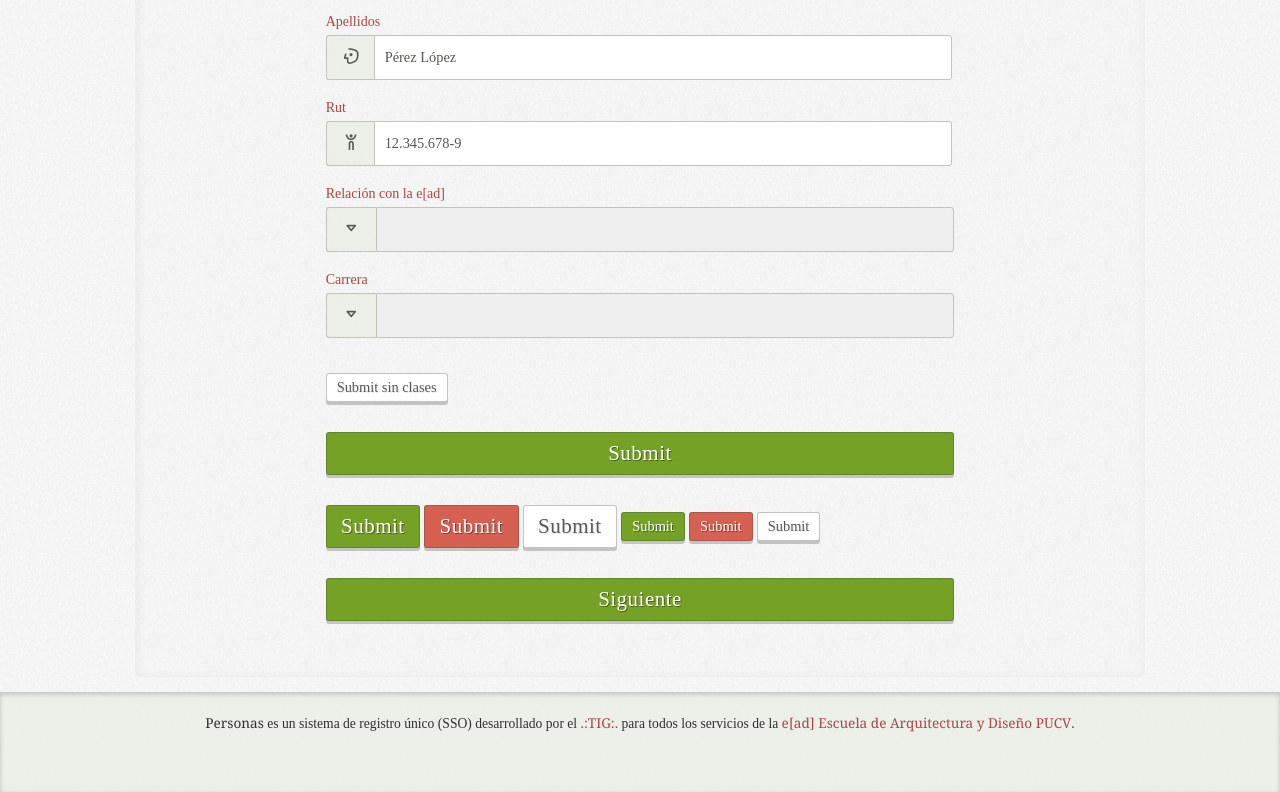
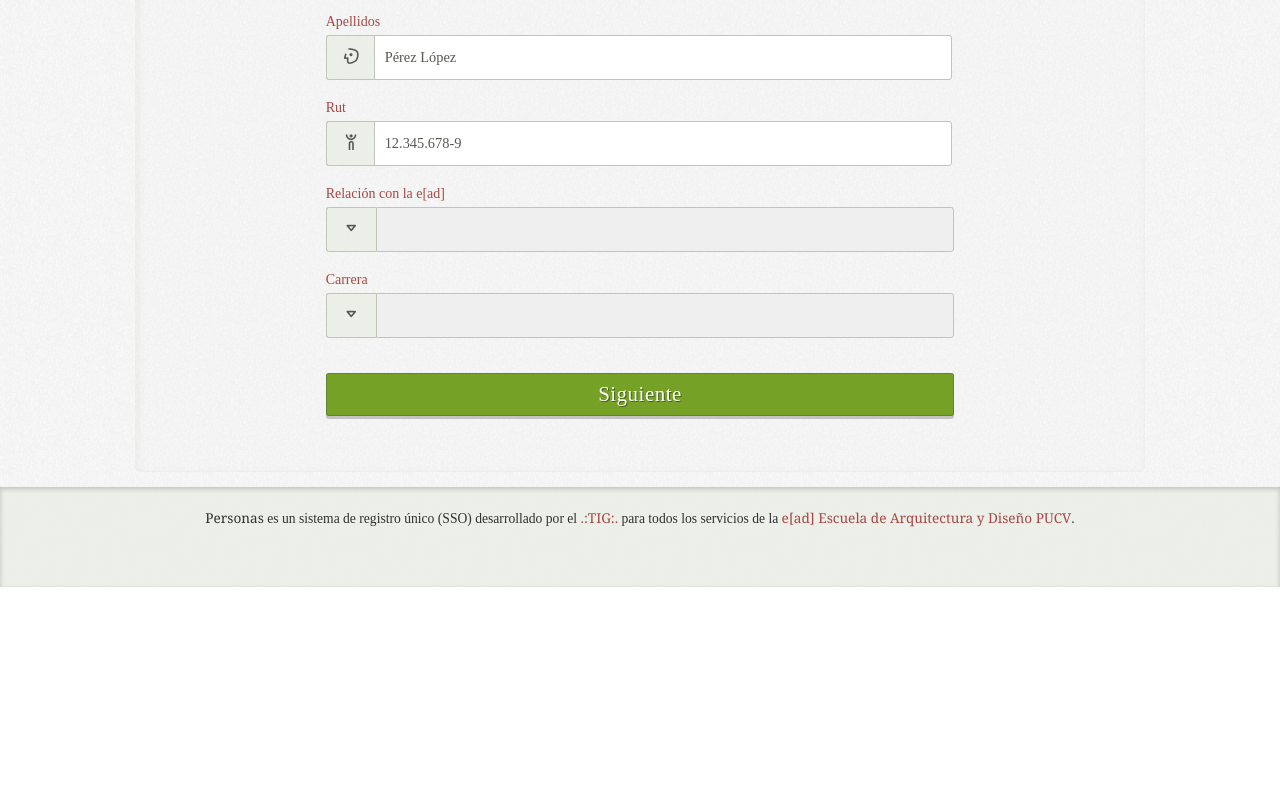
Before and after one commit to eadpucv/old-personas-pyxis, a website: page html/registro.html in a window 1280 px wide. Shown: the part 546-1338 px from the top of the page. After the commit the page ends 1133 px from the top, so only its background shows below. Drawn offline with Linux system fonts and the light colour scheme; a web font is replaced by a local one.

Commit message:
fix html

```diff
--- a/html/registro.html
+++ b/html/registro.html
@@ -93,14 +93,6 @@
 									    </div>
 									</div>
 									<div class="margen-inf-sm">
-										<input type="submit" value="Submit sin clases">
-										<input class="btn btn-accion btn-lg btn-bloque" type="submit" value="Submit">
-										<input class="btn btn-accion btn-lg" type="submit" value="Submit">
-										<input class="btn btn-alerta btn-lg" type="submit" value="Submit">
-										<input class="btn btn-neutral btn-lg" type="submit" value="Submit">
-										<input class="btn btn-accion" type="submit" value="Submit">
-										<input class="btn btn-alerta" type="submit" value="Submit">
-										<input class="btn btn-neutral" type="submit" value="Submit">
 										<a class="btn btn-accion btn-lg btn-bloque btn-registro1" href="#registro-2">Siguiente</a>
 									</div>
 								</div>
```
